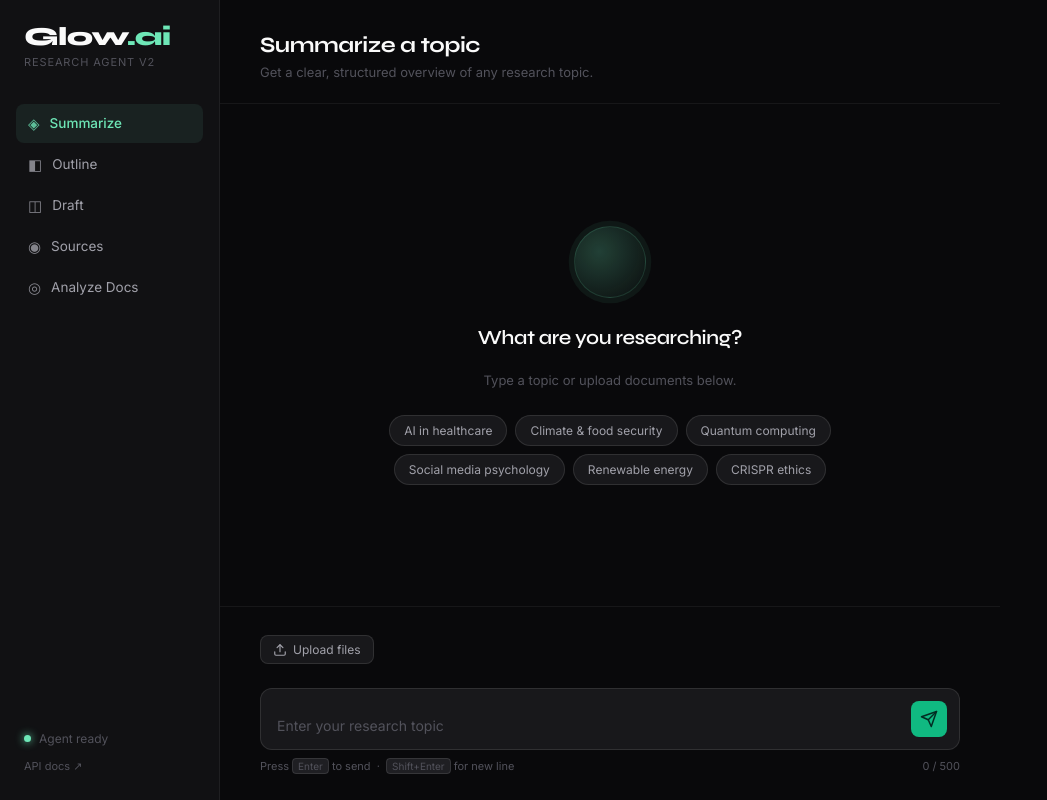
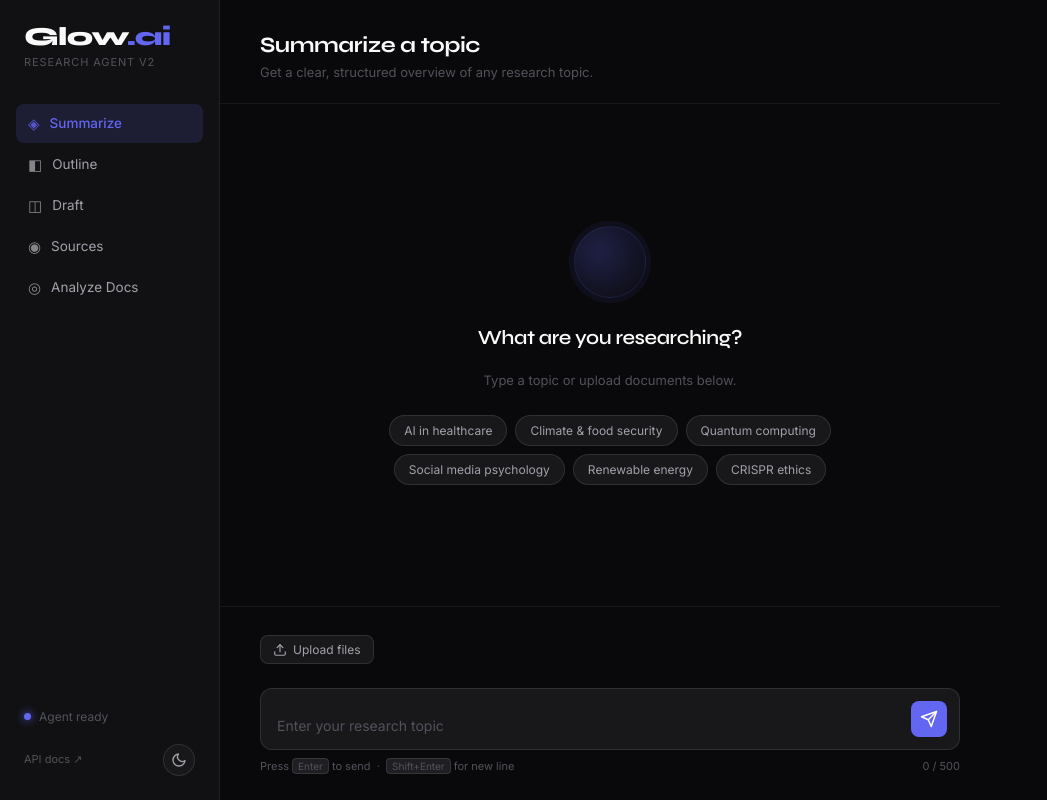
Before and after one commit to Emmanueldev2/AI-Agent, a FastAPI app: page / in a window 1280 px wide. Shown: the whole page, without its empty margins (0-1047 px from the left). Run offline with FastAPI, Linux system fonts and the light colour scheme; some libraries are stand-ins or nearby versions.

Commit message:
changed app ui colours to a modern palette of vivid blue, vivid purple, and indigo.

```diff
--- a/static/css/style.css
+++ b/static/css/style.css
@@ -10,16 +10,31 @@
   --text:      #fafafa;
   --text2:     #a1a1aa;
   --text3:     #52525b;
-  --glow:      #6ee7b7;
-  --glow2:     #34d399;
-  --glow3:     #10b981;
-  --purple:    #a78bfa;
-  --blue:      #60a5fa;
+
+   --vivid-blue:   #3b82f6;
+  --vivid-purple: #a855f7;
+  --indigo:       #6366f1;
+  --accent:       var(--indigo);
+  --accent-glow:  rgba(99,102,241,0.15);
+
   --danger:    #f87171;
   --sans:      'Inter', system-ui, sans-serif;
   --display:   'Syne', sans-serif;
   --radius:    12px;
   --radius-sm: 8px;
+}
+
+[data-theme="light"] {
+  --bg:        #ffffff;
+  --bg2:       #f8fafc;
+  --bg3:       #f1f5f9;
+  --bg4:       #e2e8f0;
+  --border:    rgba(0,0,0,0.06);
+  --border2:   rgba(0,0,0,0.10);
+  --text:      #0f172a;
+  --text2:     #475569;
+  --text3:     #94a3b8;
+  --accent-glow: rgba(99,102,241,0.1);
 }
 
 html, body { height: 100%; }
@@ -61,7 +76,7 @@ body {
   line-height: 1;
 }
 .brand-logo { color: var(--text); }
-.brand-dot  { color: var(--glow); }
+.brand-dot  { color: var(--accent); }
 .brand-sub  {
   font-size: 11px;
   color: var(--text3);
@@ -95,8 +110,8 @@ body {
 }
 .nav-item:hover { background: var(--bg3); color: var(--text); }
 .nav-item.active {
-  background: rgba(110,231,183,0.08);
-  color: var(--glow);
+  background: var(--accent-glow);
+  color: var(--accent);
   font-weight: 500;
 }
 .nav-icon { font-size: 15px; opacity: 0.8; }
@@ -116,7 +131,7 @@ body {
   flex-shrink: 0;
   transition: all 0.3s;
 }
-.status-dot.ok  { background: var(--glow); box-shadow: 0 0 8px var(--glow); }
+.status-dot.ok  { background: var(--accent); box-shadow: 0 0 8px var(--accent); }
 .status-dot.err { background: var(--danger); }
 .status-label { font-size: 12px; color: var(--text3); }
 
@@ -316,14 +331,14 @@ body {
 .empty-orb {
   width: 72px; height: 72px;
   border-radius: 50%;
-  background: radial-gradient(circle at 35% 35%, rgba(110,231,183,0.25), rgba(110,231,183,0.02));
-  border: 1px solid rgba(110,231,183,0.15);
+  background: radial-gradient(circle at 35% 35%, rgba(99,102,241,0.25), rgba(99,102,241,0.02));
+  border: 1px solid rgba(99,102,241,0.15);
   margin-bottom: 0.5rem;
   animation: pulse 3s ease-in-out infinite;
 }
 @keyframes pulse {
-  0%,100% { box-shadow: 0 0 0 0 rgba(110,231,183,0.1); }
-  50%      { box-shadow: 0 0 0 16px rgba(110,231,183,0); }
+  0%,100% { box-shadow: 0 0 0 0 rgba(99,102,241,0.1); }
+  50%      { box-shadow: 0 0 0 16px rgba(99,102,241,0); }
 }
 
 .empty-title {
@@ -472,9 +487,9 @@ body {
 .topic-input::placeholder { color: var(--text3); }
 
 .send-btn {
-  background: var(--glow3);
+  background: var(--accent);
   border: none;
-  color: #022c22;
+  color: #ffffff;
   width: 36px; height: 36px;
   border-radius: var(--radius-sm);
   cursor: pointer;
@@ -484,7 +499,23 @@ body {
   flex-shrink: 0;
   transition: all 0.15s;
 }
-.send-btn:hover { background: var(--glow2); transform: scale(1.05); }
+.send-btn:hover { opacity: 0.9; transform: scale(1.05); }
+
+/* Theme Toggle */
+.theme-toggle {
+  background: var(--bg3);
+  border: 1px solid var(--border2);
+  color: var(--text2);
+  width: 32px; height: 32px;
+  border-radius: 50%;
+  cursor: pointer;
+  display: flex;
+  align-items: center;
+  justify-content: center;
+  transition: all 0.15s;
+}
+.theme-toggle:hover { background: var(--bg4); color: var(--text); }
+.theme-toggle svg { width: 16px; height: 16px; }
 .send-btn:active { transform: scale(0.96); }
 .send-btn:disabled { background: var(--bg4); color: var(--text3); transform: none; cursor: not-allowed; }
 
--- a/static/js/app.js
+++ b/static/js/app.js
@@ -20,6 +20,7 @@ const MODE_CONFIG = {
 document.addEventListener('DOMContentLoaded', () => {
   checkHealth();
   setupAllNavs();
+  setupTheme();
 
   const input = document.getElementById('topicInput');
   input.addEventListener('input', () => {
@@ -65,6 +66,35 @@ function setupAllNavs() {
   document.querySelectorAll('.nav-item, .mobile-tab').forEach(btn => {
     btn.addEventListener('click', () => { setMode(btn.dataset.mode); closeDrawer(); });
   });
+}
+
+function setupTheme() {
+  const toggle = document.getElementById('themeToggle');
+  const icon = document.getElementById('themeIcon');
+  const savedTheme = localStorage.getItem('theme') || 'dark';
+
+  document.documentElement.setAttribute('data-theme', savedTheme);
+  updateThemeIcon(savedTheme);
+
+  toggle?.addEventListener('click', () => {
+    const currentTheme = document.documentElement.getAttribute('data-theme');
+    const newTheme = currentTheme === 'dark' ? 'light' : 'dark';
+
+    document.documentElement.setAttribute('data-theme', newTheme);
+    localStorage.setItem('theme', newTheme);
+    updateThemeIcon(newTheme);
+  });
+}
+
+function updateThemeIcon(theme) {
+  const icon = document.getElementById('themeIcon');
+  if (!icon) return;
+
+  if (theme === 'light') {
+    icon.innerHTML = '<circle cx="12" cy="12" r="5"></circle><line x1="12" y1="1" x2="12" y2="3"></line><line x1="12" y1="21" x2="12" y2="23"></line><line x1="4.22" y1="4.22" x2="5.64" y2="5.64"></line><line x1="18.36" y1="18.36" x2="19.78" y2="19.78"></line><line x1="1" y1="12" x2="3" y2="12"></line><line x1="21" y1="12" x2="23" y2="12"></line><line x1="4.22" y1="19.78" x2="5.64" y2="18.36"></line><line x1="18.36" y1="5.64" x2="19.78" y2="4.22"></line>';
+  } else {
+    icon.innerHTML = '<path d="M21 12.79A9 9 0 1 1 11.21 3 7 7 0 0 0 21 12.79z"></path>';
+  }
 }
 
 function setMode(mode) {
--- a/templates/index.html
+++ b/templates/index.html
@@ -64,7 +64,14 @@
         <span class="status-dot" id="statusDot"></span>
         <span class="status-label" id="statusText">Connecting…</span>
       </div>
-      <a href="/docs" target="_blank" class="docs-link">API docs ↗</a>
+      <div style="display:flex; justify-content:space-between; align-items:center; margin-top:8px;">
+        <a href="/docs" target="_blank" class="docs-link">API docs ↗</a>
+        <button class="theme-toggle" id="themeToggle" title="Toggle Light/Dark Mode">
+          <svg id="themeIcon" viewBox="0 0 24 24" fill="none" stroke="currentColor" stroke-width="2" stroke-linecap="round" stroke-linejoin="round">
+            <path d="M21 12.79A9 9 0 1 1 11.21 3 7 7 0 0 0 21 12.79z"></path>
+          </svg>
+        </button>
+      </div>
     </div>
   </aside>
 
```
Also changed, not shown: other parts of static/css/style.css (+22 -22 lines).
